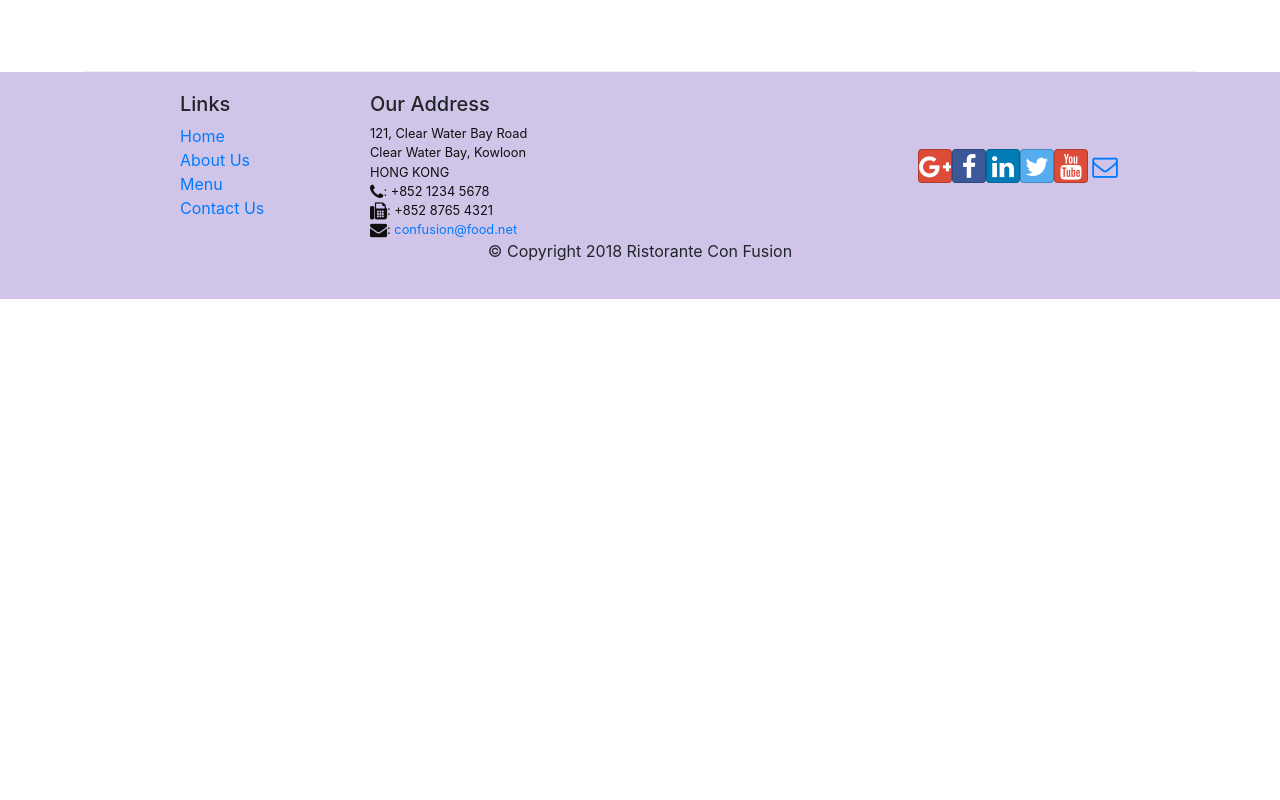
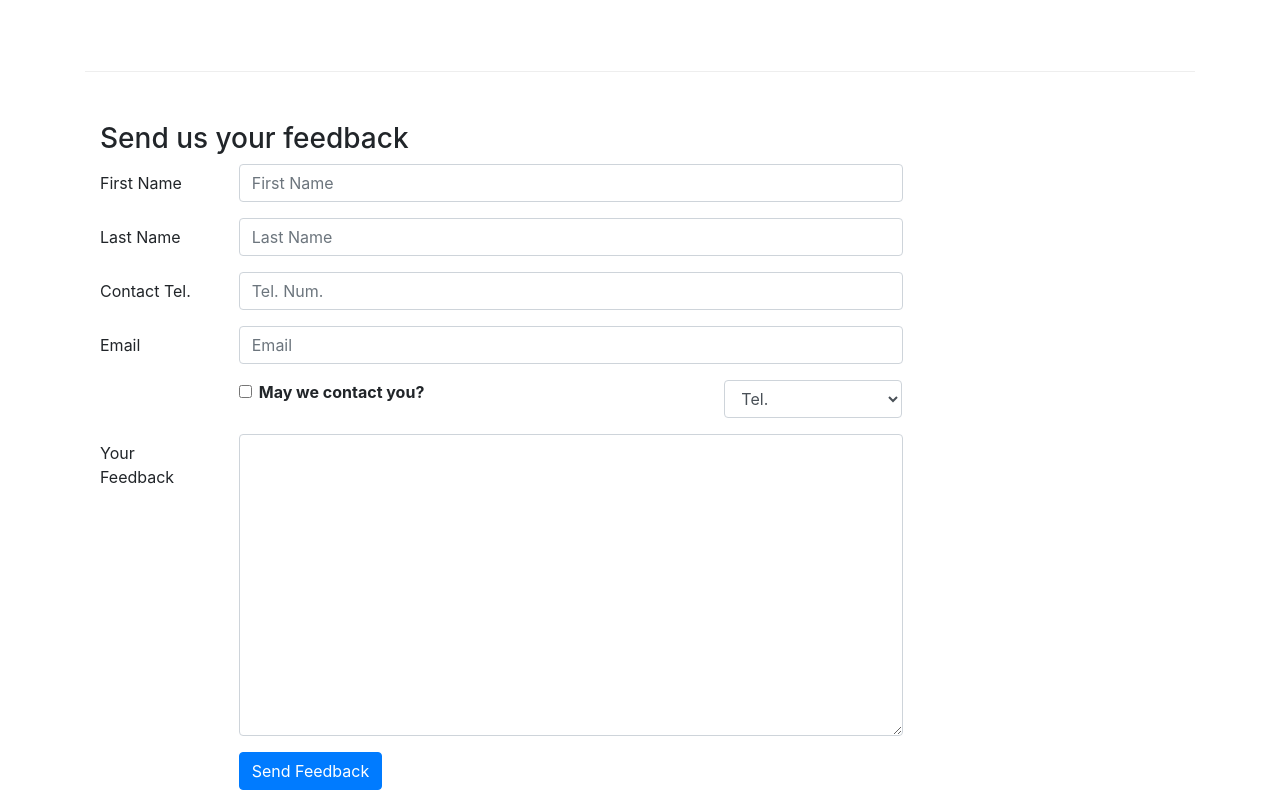
Before and after one commit to sushantmagoo/store-ui, a React (Create React App) app: page /contactus in a window 1280 px wide. Shown: the part 800-1600 px from the top of the page. Before the commit the page ends 1099 px from the top, so only its background shows below. Built offline with nearby package versions, Linux system fonts and the light colour scheme.

Commit message:
Controlled Forms

```diff
--- a/src/components/ContactComponent.js
+++ b/src/components/ContactComponent.js
@@ -1,8 +1,47 @@
-import React from "react";
-import { Breadcrumb, BreadcrumbItem } from "reactstrap";
+import React, { Component } from "react";
+import {
+  Breadcrumb,
+  BreadcrumbItem,
+  Button,
+  Form,
+  FormGroup,
+  Label,
+  Input,
+  Col
+} from "reactstrap";
 import { Link } from "react-router-dom";
 
-export default function Contact() {
+export default class Contact extends Component {
+  constructor(props) {
+    super(props);
+    this.state = {
+      firstname: "",
+      lastname: "",
+      telnum: "",
+      email: "",
+      agree: false,
+      contactType: "Tel.",
+      message: ""
+    };
+
+    this.handleSubmit = this.handleSubmit.bind(this);
+    this.handleInputChange = this.handleInputChange.bind(this);
+  }
+
+  handleInputChange(e) {
+    const target = e.target;
+    const value = target.type === "checkbox" ? target.checked : target.value;
+    const name = target.name;
+    this.setState({
+      [name]: value
+    });
+  }
+
+  handleSubmit(e) {
+    e.preventDefault();
+  }
+
+  render() {
     return (
       <div className="container">
         <div className="row">
@@ -63,6 +102,125 @@
             </div>
           </div>
         </div>
+
+        <div className="row row-content">
+          <div className="col-12">
+            <h3>Send us your feedback</h3>
+          </div>
+          <div className="col-12 col-md-9">
+            <Form onSubmit={this.handleSubmit}>
+              <FormGroup row>
+                <Label for="firstname" md={2}>
+                  First Name
+                </Label>
+                <Col md={10}>
+                  <Input
+                    type="text"
+                    id="firstname"
+                    name="firstname"
+                    placeholder="First Name"
+                    value={this.state.firstname}
+                    onChange={this.handleInputChange}
+                  />
+                </Col>
+              </FormGroup>
+              <FormGroup row>
+                <Label for="lastname" md={2}>
+                  Last Name
+                </Label>
+                <Col md={10}>
+                  <Input
+                    type="text"
+                    id="lastname"
+                    name="lastname"
+                    placeholder="Last Name"
+                    value={this.state.lastname}
+                    onChange={this.handleInputChange}
+                  />
+                </Col>
+              </FormGroup>
+              <FormGroup row>
+                <Label for="telnum" md={2}>
+                  Contact Tel.
+                </Label>
+                <Col md={10}>
+                  <Input
+                    type="tel"
+                    id="telnum"
+                    name="telnum"
+                    placeholder="Tel. Num."
+                    value={this.state.telnum}
+                    onChange={this.handleInputChange}
+                  />
+                </Col>
+              </FormGroup>
+              <FormGroup row>
+                <Label for="email" md={2}>
+                  Email
+                </Label>
+                <Col md={10}>
+                  <Input
+                    type="email"
+                    id="email"
+                    name="email"
+                    placeholder="Email"
+                    value={this.state.email}
+                    onChange={this.handleInputChange}
+                  />
+                </Col>
+              </FormGroup>
+              <FormGroup row>
+                <Col md={{ size: 6, offset: 2 }}>
+                  <FormGroup check>
+                    <Label check>
+                      <Input
+                        type="checkbox"
+                        name="agree"
+                        checked={this.state.agree}
+                        onChange={this.handleInputChange}
+                      />{" "}
+                      <strong>May we contact you?</strong>
+                    </Label>
+                  </FormGroup>
+                </Col>
+                <Col md={{ size: 3, offset: 1 }}>
+                  <Input
+                    type="select"
+                    name="contactType"
+                    value={this.state.contactType}
+                    onChange={this.handleInputChange}
+                  >
+                    <option>Tel.</option>
+                    <option>Email</option>
+                  </Input>
+                </Col>
+              </FormGroup>
+              <FormGroup row>
+                <Label htmlFor="message" md={2}>
+                  Your Feedback
+                </Label>
+                <Col md={10}>
+                  <Input
+                    type="textarea"
+                    id="message"
+                    name="message"
+                    rows="12"
+                    value={this.state.message}
+                    onChange={this.handleInputChange}
+                  />
+                </Col>
+              </FormGroup>
+              <FormGroup row>
+                <Col md={{ size: 10, offset: 2 }}>
+                  <Button type="submit" color="primary">
+                    Send Feedback
+                  </Button>
+                </Col>
+              </FormGroup>
+            </Form>
+          </div>
+        </div>
       </div>
     );
   }
+}
--- a/src/components/FooterComponent.js
+++ b/src/components/FooterComponent.js
@@ -80,7 +80,7 @@
         </div>
         <div className="row justify-content-center">
           <div className="col-auto">
-            <p>© Copyright 2018 Ristorante Con Fusion</p>
+            <p>© Copyright 2019 Ristorante Con Fusion</p>
           </div>
         </div>
       </div>
```
Lines whose indentation alone changed are shown as unchanged.
